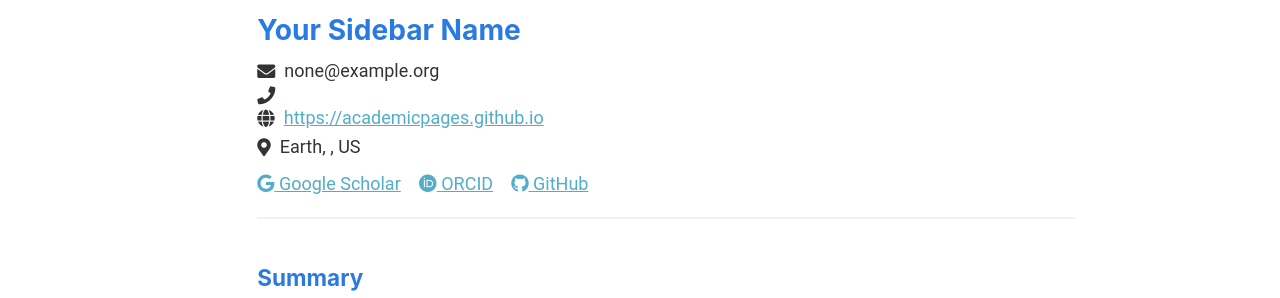
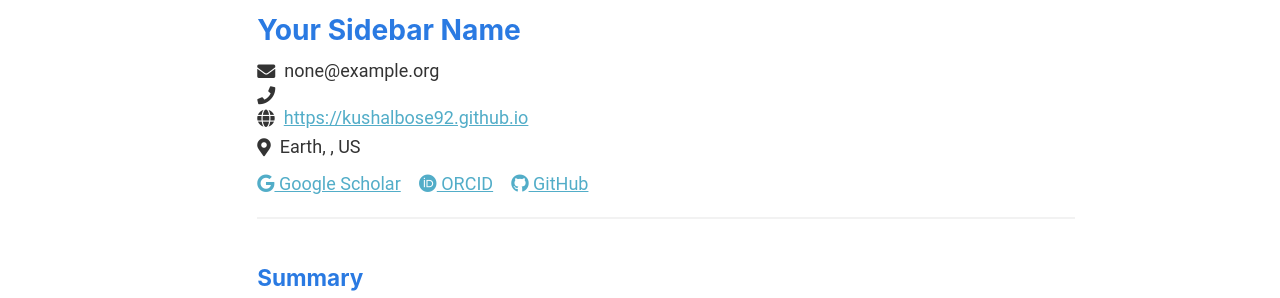
Before and after one commit to kushalbose92/kushalbose92.github.io, a Jekyll site: the page built from _pages/cv-json.md, in a window 1280 px wide and 900 px high. Shown: the part 127-425 px from the top of the window. Built offline with Jekyll 4.4.1, drawn with Linux system fonts in a browser that asks for light colours; a script that is not in the unit is left out; some of the changed lines change nothing that is shown.

Commit message:
Update cv.json

```diff
--- a/_data/cv.json
+++ b/_data/cv.json
@@ -3,7 +3,7 @@
     "name": "Your Sidebar Name",
     "email": "none@example.org",
     "phone": "",
-    "website": "https://academicpages.github.io",
+    "website": "https://kushalbose92.github.io",
     "summary": "Currently employed at Red Brick University. Short biography for the left-hand sidebar",
     "location": {
       "address": "",
```
